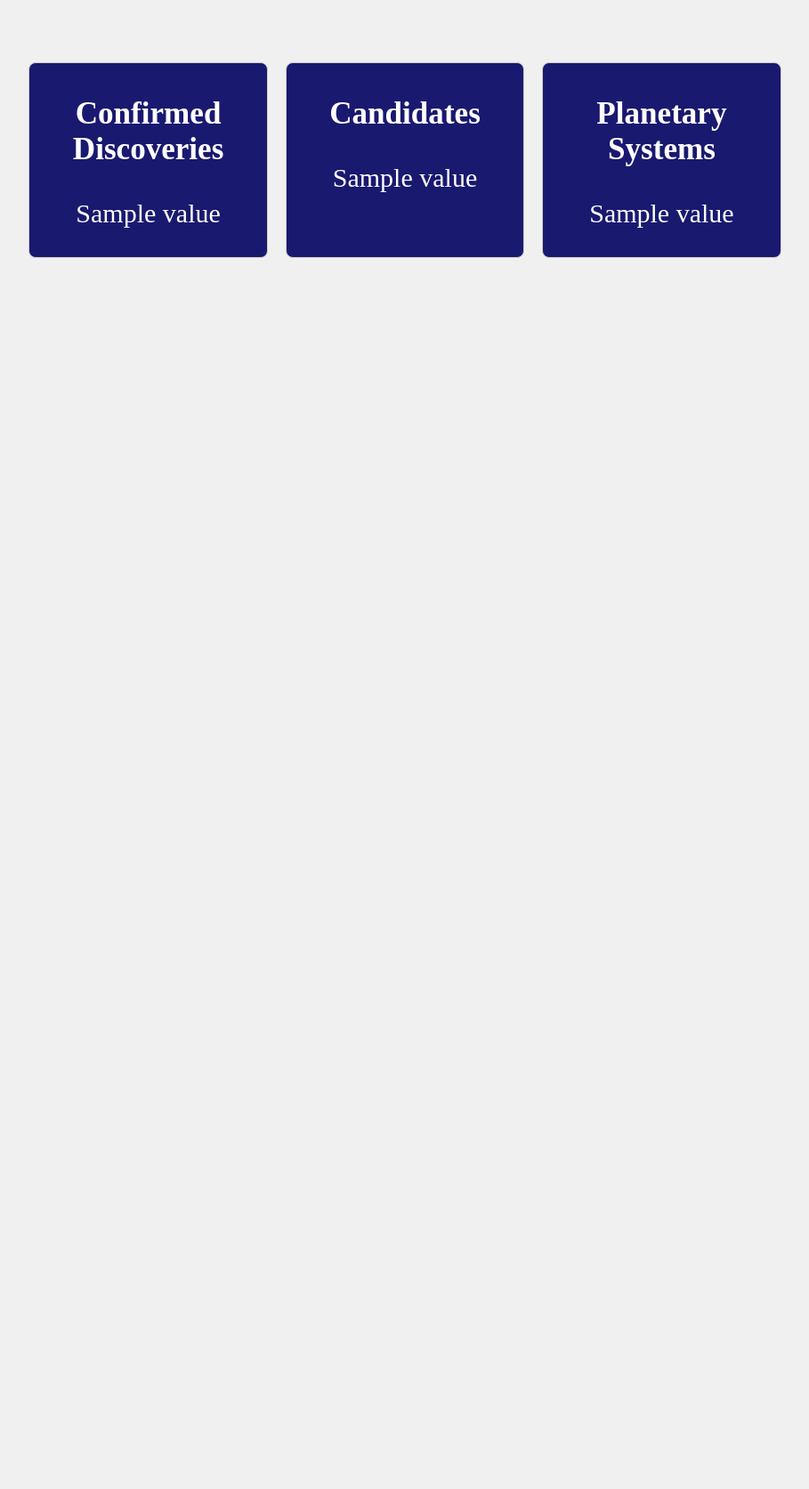
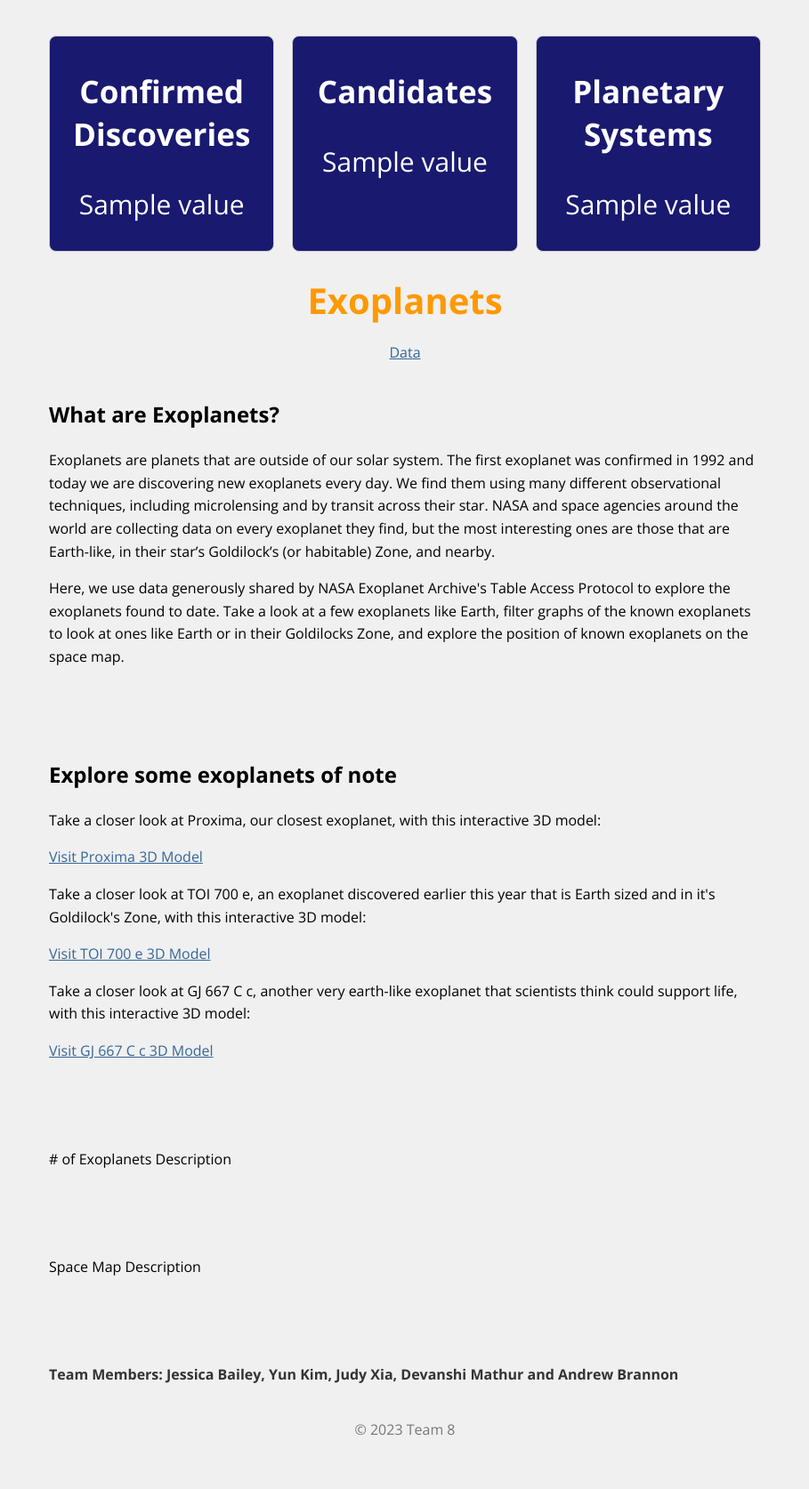
Before and after one commit to JessicaRBailey/exoplanets, a Flask app: template templates/index.html in a window 1280 px wide. Shown: the whole page at 89% size, without its empty margins (185-1094 px from the left). Before the commit the page ends 290 px from the top, so only its background shows below. Run offline with Flask 3, Linux system fonts and the light colour scheme; the template is opened without the code that fills it: most values are stand-ins (such as "Sample title", 1, 10 or a date in 2020).

Commit message:
html pieces merged: Jessica and Andrew

```diff
--- a/templates/index.html
+++ b/templates/index.html
@@ -1,9 +1,12 @@
 <!DOCTYPE html>
-<html lang="en">
+<html lang="en" type="module">
+
 <head>
     <meta charset="UTF-8">
     <meta name="viewport" content="width=device-width, initial-scale=1.0">
     <meta http-equiv="X-UA-Compatible" content="ie=chrome">
+    <title>Exoplanets</title>
+    <link href='https://fonts.googleapis.com/css?family=Open+Sans:400,700,300' rel='stylesheet' type='text/css'>
     <style>
       body {
           display: flex;
@@ -12,6 +15,49 @@
           min-height: 45vh;
           margin: 0;
           background-color: #f0f0f0;
+          font-family: "Open Sans", sans-serif;
+          font-size: 16px;
+          padding: 40px;
+      }
+
+      h1 {
+          font-size: 2.5em;
+          font-weight: 700;
+          color: #ff9900;
+          margin-bottom: 20px;
+      }
+      a {
+          color: #336699;
+      }
+      a:hover {
+          color: #ff3366;
+      }
+      .container {
+          max-width: 800px;
+          margin: 0 auto;
+      }
+      .header {
+          text-align: center;
+          margin-bottom: 40px;
+      }
+      .main-content {
+          margin-bottom: 40px;
+          line-height: 1.6;
+      }
+      .team-members {
+          font-weight: bold;
+          color: #333;
+      }
+      .project-details li {
+          margin-bottom: 10px;
+      }
+      .conclusion {
+          margin-top: 40px;
+      }
+      .footer {
+          text-align: center;
+          margin-top: 40px;
+          color: #777;
       }
 
       .metric-container {
@@ -30,24 +76,10 @@
           font-size: 30px;
       }
     </style>
-    <title>Exoplanets</title>
 </head>
+
 <body>
-    <div class="metric-container">
-      <div class="metric-box">
-        <h3>Confirmed Discoveries</h3>
-        <p id="confirmedDiscoveries">{{ metrics_data[0].value }}</p>
-      </div>
-      <div class="metric-box">
-        <h3>Candidates</h3>
-        <p id="candidates">{{ metrics_data[1].value }}</p>
-      </div>
-      <div class="metric-box">
-        <h3>Planetary Systems</h3>
-        <p id="planetarySystems">{{ metrics_data[2].value }}</p>
-     </div>
 
-    </div>
 
 
     <script>
@@ -72,17 +104,84 @@
             console.error("Error:", error);
         }
     }
+    fetchData();
+    </script>
 
-    fetchData();
-    Make sure that you're correctly accessing the value property of each metric in both your HTML template and JavaScript code. Additionally, ensure that the metrics_data variable is being passed from Flask to the template as shown in the Flask route.
+    <div class="container">
 
-    If you've confirmed that the metrics_data variable is correctly passed, and you're still encountering the issue, please share the updated code snippets for the Flask route, HTML template, and JavaScript code so that I can take a closer look and help you further.
+      <div class="metric-container">
+        <div class="metric-box">
+          <h3>Confirmed Discoveries</h3>
+          <p id="confirmedDiscoveries">{{ metrics_data[0].value }}</p>
+        </div>
+        <div class="metric-box">
+          <h3>Candidates</h3>
+          <p id="candidates">{{ metrics_data[1].value }}</p>
+        </div>
+        <div class="metric-box">
+          <h3>Planetary Systems</h3>
+          <p id="planetarySystems">{{ metrics_data[2].value }}</p>
+       </div>
+
+      </div>
+
+      <div class="header">
+          <h1>Exoplanets</h1>
+          <a href="Data.html">Data</a>
+      </div>
+      <div class="main-content">
+          <h2>What are Exoplanets?
+          </h2>
+          <p>Exoplanets are planets that are outside of our solar system. The first exoplanet was confirmed in 1992 and today we are discovering new exoplanets every day. We find them using many different observational techniques, including microlensing and by transit across their star. NASA and space agencies around the world are collecting data on every exoplanet they find, but the most interesting ones are those that are Earth-like, in their star’s Goldilock’s (or habitable) Zone, and nearby.</p>
+
+          <p>Here, we use data generously shared by NASA Exoplanet Archive's Table Access Protocol to explore the exoplanets found to date. Take a look at a few exoplanets like Earth, filter graphs of the known exoplanets to look at ones like Earth or in their Goldilocks Zone, and explore the position of known exoplanets on the space map.</p>
+      </div>
+
+      <div style="height: 40px;">
+      </div>
+
+      <div class="main-content">
+          <h2>Explore some exoplanets of note</h2>
+          <p>Take a closer look at Proxima, our closest exoplanet, with this interactive 3D model:</p>
+          <a href="https://exoplanets.nasa.gov/resources/2211/proxima-b-3d-model/#:~:text=At%20only%20four%20light%2Dyears,discovery%20was%20announced%20in%202016" target="_blank">Visit Proxima 3D Model</a>
+          <p>Take a closer look at TOI 700 e, an exoplanet discovered earlier this year that is Earth sized and in it's Goldilock's Zone, with this interactive 3D model:</p>
+          <a href="https://exoplanets.nasa.gov/exoplanet-catalog/8729/toi-700-e/ " target="_blank">Visit TOI 700 e 3D Model</a>
+          <p>Take a closer look at GJ 667 C c, another very earth-like exoplanet that scientists think could support life, with this interactive 3D model:</p>
+          <a href="https://exoplanets.nasa.gov/exoplanet-catalog/6541/gj-667-c-c/ " target="_blank">Visit GJ 667 C c 3D Model</a>
+      </div>
+
+      <div style="height: 40px;">
+      </div>
+
+      <!-- Insert Chart # of Exoplanets here-->
+      <div class="main-content">
+          <p> # of Exoplanets Description
+          </p>
+      </div>
+
+      <div style="height: 40px;">
+      </div>
+
+      <!-- Insert Space Map here-->
+      <div class="main-content">
+          <p> Space Map Description
+          </p>
+      </div>
+      <div style="height: 40px;">
+      </div>
+
+      <div class="team-members">
+        <p>Team Members: Jessica Bailey, Yun Kim, Judy Xia, Devanshi Mathur and Andrew Brannon</p>
+      </div>
+
+      <div class="footer">
+        <p>&copy; 2023 Team 8</p>
+      </div>
+
+    </div>
+
+  </div>
 
 
-
-
-
-
-    </script>
 </body>
 </html>
```
Lines whose indentation alone changed are shown as unchanged.
